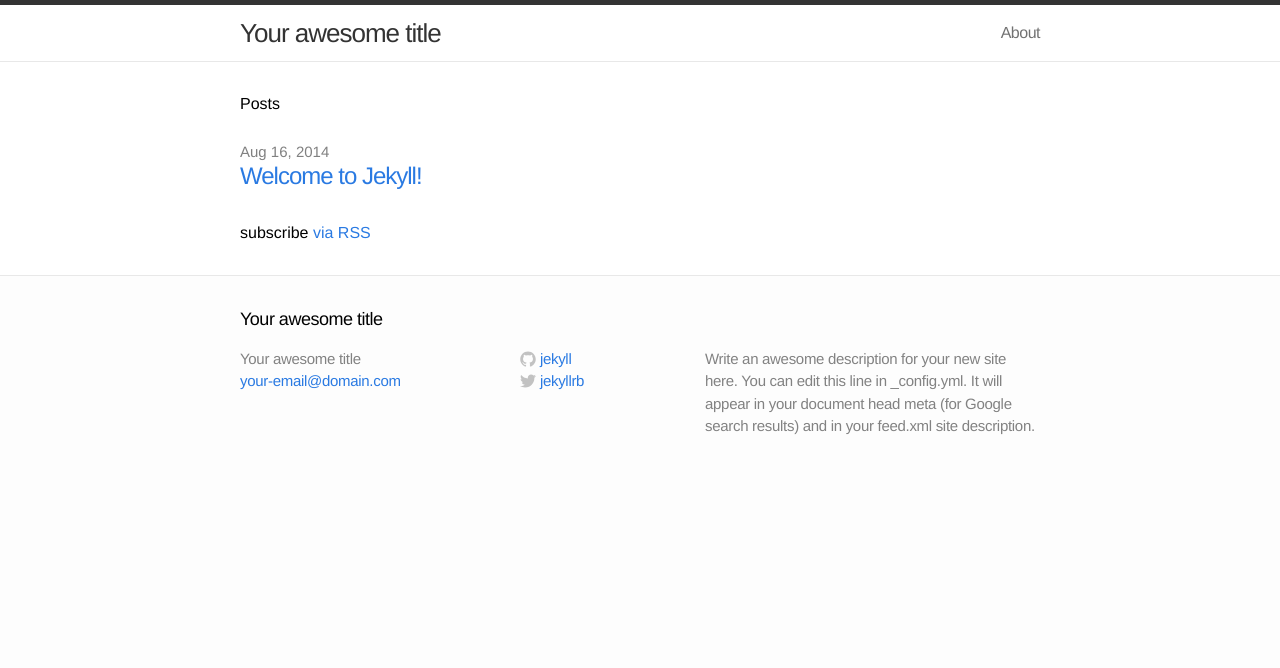
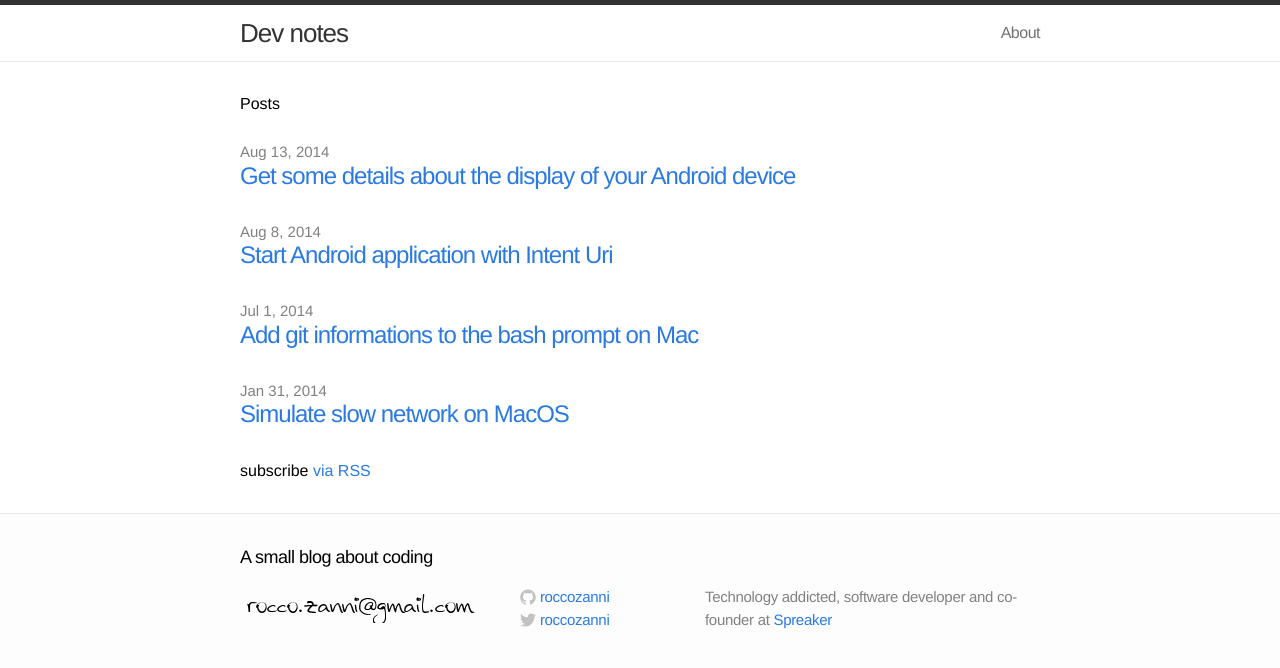
Before and after one commit to roccozanni/roccozanni.com, a Jekyll site: the page built from index.html, in a window 1280 px wide. Shown: the top 668 px of the page. Built offline with Jekyll 4.4.1, drawn with Linux system fonts in a browser that asks for light colours.

```diff
--- a/_config.yml
+++ b/_config.yml
@@ -1,12 +1,13 @@
 # Site settings
-title: Your awesome title
-email: your-email@domain.com
-description: "Write an awesome description for your new site here. You can edit this line in _config.yml. It will appear in your document head meta (for Google search results) and in your feed.xml site description."
+title: Dev notes
+author: Rocco Zanni
+email: rocco.zanni@gmail.com
+description: "A small blog about coding"
 baseurl: ""
-url: "http://yourdomain.com"
-twitter_username: jekyllrb
-github_username:  jekyll
+url: "http://roccozanni.com"
+twitter_username: roccozanni
+github_username:  roccozanni
 
 # Build settings
 markdown: kramdown
-permalink: pretty
+permalink: /:year/:month/:day/:title
--- a/_includes/footer.html
+++ b/_includes/footer.html
@@ -2,18 +2,17 @@
 
   <div class="wrap">
 
-    <h2 class="footer-heading">{{ site.title }}</h2>
+    <h2 class="footer-heading">{{ site.description }}</h2>
 
     <div class="footer-col-1 column">
       <ul>
-        <li>{{ site.title }}</li>
-        <li><a href="mailto:{{ site.email }}">{{ site.email }}</a></li>
+        <li><img src="/images/email.png" /></li>
       </ul>
     </div>
 
     <div class="footer-col-2 column">
       <ul>
-        {% if site.github_username %}<li>
+          <li>
           <a href="https://github.com/{{ site.github_username }}">
             <span class="icon github">
               <svg version="1.1" class="github-icon-svg" xmlns="http://www.w3.org/2000/svg" xmlns:xlink="http://www.w3.org/1999/xlink" x="0px" y="0px"
@@ -31,8 +30,9 @@
             </span>
             <span class="username">{{ site.github_username }}</span>
           </a>
-        </li>{% endif %}
-        {% if site.twitter_username %}<li>
+          </li>
+
+          <li>
           <a href="https://twitter.com/{{ site.twitter_username }}">
             <span class="icon twitter">
               <svg version="1.1" class="twitter-icon-svg" xmlns="http://www.w3.org/2000/svg" xmlns:xlink="http://www.w3.org/1999/xlink" x="0px" y="0px"
@@ -48,12 +48,12 @@
             </span>
             <span class="username">{{ site.twitter_username }}</span>
           </a>
-        </li>{% endif %}
+          </li>
       </ul>
     </div>
 
     <div class="footer-col-3 column">
-      <p class="text">{{ site.description }}</p>
+      <p class="text">Technology addicted, software developer and co-founder at <a href="http://www.spreaker.com">Spreaker</a></p>
     </div>
 
   </div>
--- /dev/null
+++ b/_posts/2014-01-31-simulate-slow-network-on-mac.markdown
@@ -0,0 +1,29 @@
+---
+layout: post
+title:  "Simulate slow network on MacOS"
+date:   2014-01-31
+categories: bash networking
+---
+
+Sometimes I need to test how some applications behave in case of unreliable or slow network conditions. With just a couple of bash commands it's very easy to simulate bandwith cap o network delays.
+
+First, create a pipe:
+
+{% highlight bash %}
+ipfw pipe 1 config bw 56KBytes/s delay 100ms
+{% endhighlight %}
+
+Thi pipe, which identifier is `1`, limits the bandwith to `56kbps` and introduce a `100ms` network delay.
+
+Let's do some testing now. For example, if you want to route the traffic to port `12345` through that pipe:
+
+{% highlight bash %}
+ipfw add 1 pipe 1 dst-port `12345`
+{% endhighlight %}
+
+now, all the outbound network traffic to port `12345` is influenced by the pipe configuration. When you want to
+rollback to normal conditions:
+
+{% highlight bash %}
+ipfw delete 1
+{% endhighlight %}
--- /dev/null
+++ b/_posts/2014-07-01-add-git-info-to-bash-prompt.markdown
@@ -0,0 +1,42 @@
+---
+layout: post
+title:  "Add git informations to the bash prompt on Mac"
+date:   2014-07-01
+categories: bash git
+---
+
+When working intensively with branches on git could be very easy to made some
+changes on the wrong branch by mistake, luckily there is an easy solution for that.
+
+**NOTE**: these instructions requires [Homebrew](http://http://brew.sh/) installed on
+your Mac, and `git` itself installed via `brew`
+
+Install prerequisites:
+
+{% highlight bash %}
+brew install git bash-completion
+{% endhighlight %}
+
+Then, modify your `~/.bash_profile` accordingly:
+
+{% highlight bash %}
+NORMAL="\[\033[00m\]"
+BLUE="\[\033[01;34m\]"
+RED="\[\e[1;31m\]"
+GREEN="\[\e[1;32m\]"
+
+# Bash completion
+if [ -f $(brew --prefix)/etc/bash_completion ]; then
+    . $(brew --prefix)/etc/bash_completion
+fi
+
+# Env settings
+export GIT_PS1_SHOWDIRTYSTATE=true
+
+# Prompt
+export PS1="${GREEN}\h${NORMAL}:${BLUE}\W ${GREEN}\u${RED}\$(__git_ps1)${NORMAL} \$ "
+{% endhighlight %}
+
+And this will be the result:
+
+![Git prompt screenshot](/images/git-prompt.png)
--- /dev/null
+++ b/_posts/2014-08-08-start-android-app-with-intent-uri.markdown
@@ -0,0 +1,13 @@
+---
+layout: post
+title:  "Start Android application with Intent Uri"
+date:   2014-08-08
+categories: android display
+---
+
+If your Android application supports being launched by specifying an Intent Uri,
+this is an easy way to test if it works correctly, directly from the command line:
+
+{% highlight bash %}
+./adb shell am start -n com.foobar.app/.MainActivity -d "http://www.roccozanni.com"
+{% endhighlight %}
--- /dev/null
+++ b/_posts/2014-08-13-get-display-details-on-android.markdown
@@ -0,0 +1,24 @@
+---
+layout: post
+title:  "Get some details about the display of your Android device"
+date:   2014-08-13
+categories: android display
+---
+
+An easy way to collect some details and informations about your Android development
+device:
+
+{% highlight java %}
+Context context = getApplicationContext();
+metrics metrics = context.getResources().getDisplayMetrics();
+int dpHeight    = (int) metrics.heightPixels / metrics.density;
+int dpWidth     = (int) metrics.widthPixels / metrics.density;
+
+System.out.println("density: " + metrics.density);
+System.out.println("densityDpi: " + metrics.densityDpi);
+System.out.println("pxHeight: " + metrics.heightPixels);
+System.out.println("pxWidth: " + metrics.widthPixels);
+System.out.println("dpHeight: " + dpHeight);
+System.out.println("dpWidth: " + dpWidth);
+
+{% endhighlight %}
--- a/_posts/2014-08-16-welcome-to-jekyll.markdown
+++ /dev/null
@@ -1,24 +0,0 @@
----
-layout: post
-title:  "Welcome to Jekyll!"
-date:   2014-08-16 13:25:55
-categories: jekyll update
----
-
-You'll find this post in your `_posts` directory - edit this post and re-build (or run with the `-w` switch) to see your changes!
-To add new posts, simply add a file in the `_posts` directory that follows the convention: YYYY-MM-DD-name-of-post.ext.
-
-Jekyll also offers powerful support for code snippets:
-
-{% highlight ruby %}
-def print_hi(name)
-  puts "Hi, #{name}"
-end
-print_hi('Tom')
-#=> prints 'Hi, Tom' to STDOUT.
-{% endhighlight %}
-
-Check out the [Jekyll docs][jekyll] for more info on how to get the most out of Jekyll. File all bugs/feature requests at [Jekyll's GitHub repo][jekyll-gh].
-
-[jekyll-gh]: https://github.com/jekyll/jekyll
-[jekyll]:    http://jekyllrb.com
--- a/index.html
+++ b/index.html
@@ -7,12 +7,14 @@ layout: default
     <h1>Posts</h1>
 
     <ul class="posts">
+
         {% for post in site.posts %}
             <li>
                 <span class="post-date">{{ post.date | date: "%b %-d, %Y" }}</span>
                 <a class="post-link" href="{{ post.url | prepend: site.baseurl }}">{{ post.title }}</a>
             </li>
         {% endfor %}
+
     </ul>
 
     <p class="rss-subscribe">subscribe <a href="{{ "/feed.xml" | prepend: site.baseurl }}">via RSS</a></p>
```
Also changed, not shown: about.md (+4 -3 lines), feed.xml (indentation only), images/email.png (added), images/git-prompt.png (added). Lines whose indentation alone changed are shown as unchanged.
